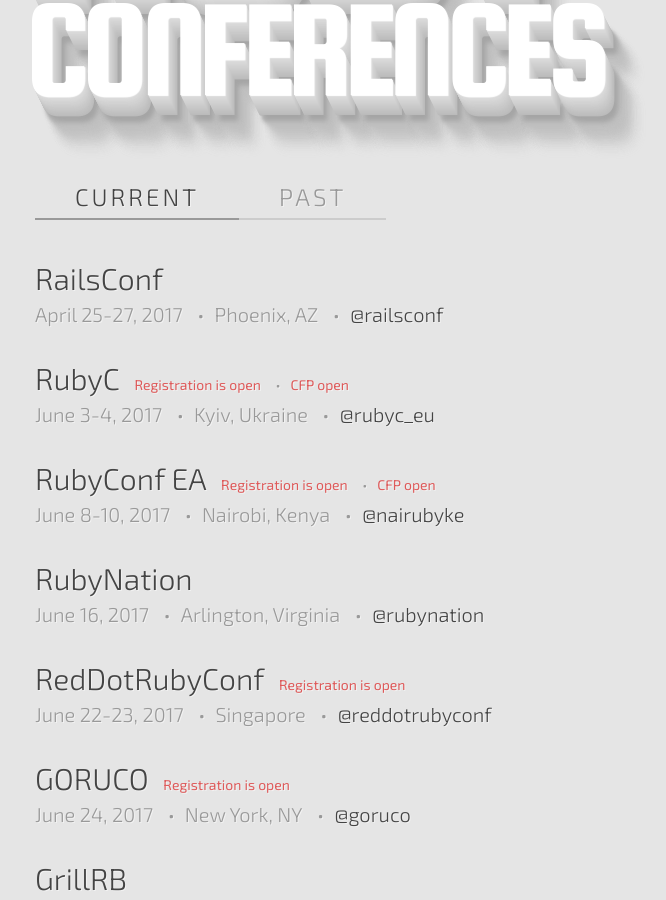
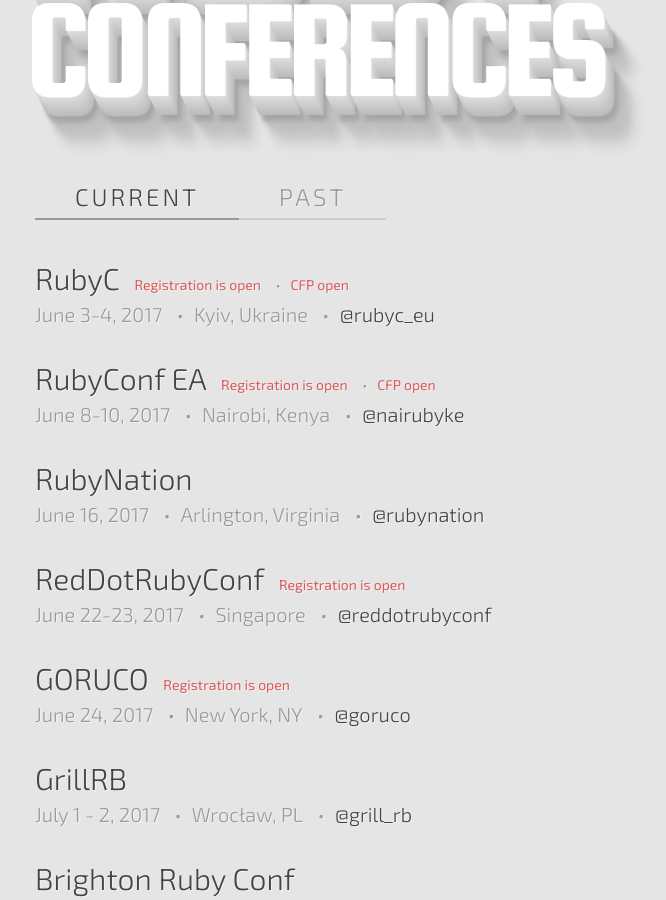
Before and after one commit to ruby-conferences/ruby-conferences.github.io, a Jekyll site: the page built from index.html, in a window 1280 px wide and 900 px high, scrolled down 302 px. Shown: the whole window, without its empty margins (205-871 px from the left). Built offline with Jekyll 4.4.1, drawn with Linux system fonts in a browser that asks for light colours.

Commit message:
Move RailsConf 2017 to the past

```diff
--- a/_data/current.yml
+++ b/_data/current.yml
@@ -1,11 +1,3 @@
-- name: RailsConf
-  location: Phoenix, AZ
-  dates: "April 25-27, 2017"
-  url: http://www.railsconf.com/
-  twitter: railsconf
-  cfp_phrase: CFP closes
-  cfp_date: "January 20, 2017"
-
 - name: RubyC
   location: Kyiv, Ukraine
   dates: "June 3-4, 2017"
--- a/_data/past.yml
+++ b/_data/past.yml
@@ -885,3 +885,9 @@
   dates: "April 20-21, 2017"
   url: http://rubyhack.com/
   twitter: utrubyhack
+
+- name: RailsConf
+  location: Phoenix, AZ
+  dates: "April 25-27, 2017"
+  url: http://www.railsconf.com/
+  twitter: railsconf
```
